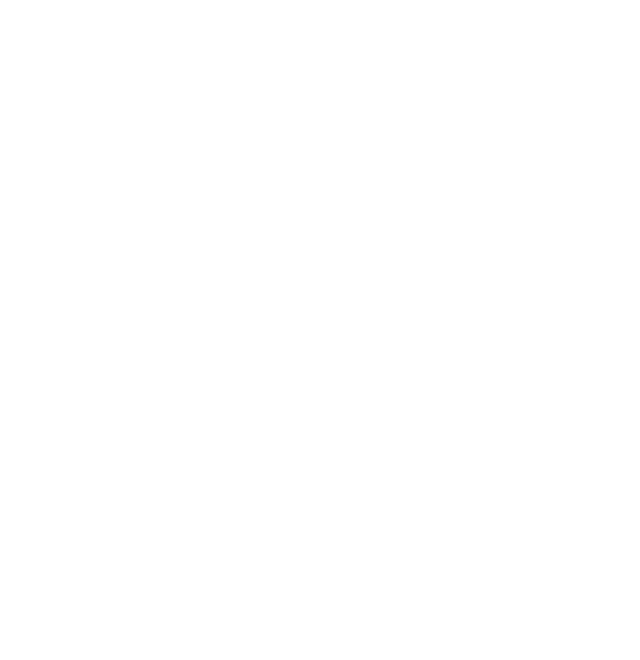
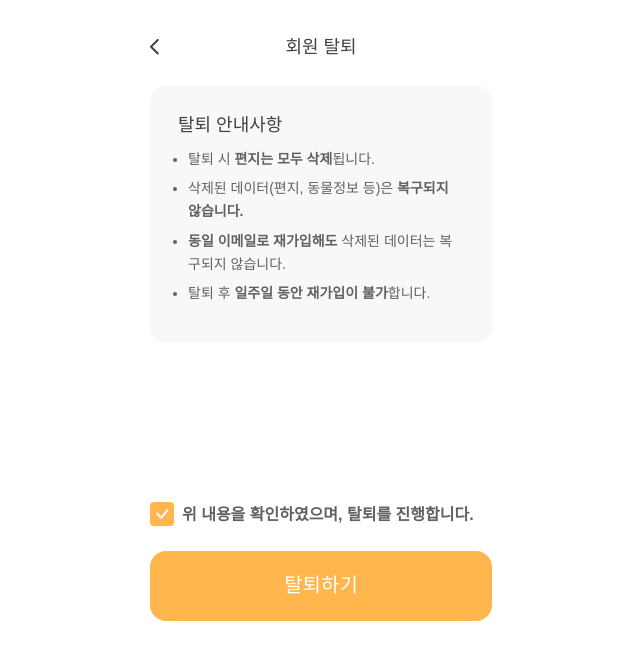
Before and after one commit to rainbow-letter/rainbow-letter-frontend, a React (Create React App) app: page /leave in a window 1280 px wide. Before the commit this address had no page. Shown: the top 660 px of the page, without its empty margins (319-959 px from the left). Built offline with nearby package versions, Linux system fonts and the light colour scheme.

Commit message:
feat: 회원탈퇴 페이지 구현

```diff
--- a/src/Router.jsx
+++ b/src/Router.jsx
@@ -8,6 +8,7 @@ import Layout from './components/Layout';
 import ProtectedLayout from './components/Layout/ProtectedLayout';
 import MyPage from './components/MyPage';
 import FAQs from './components/MyPage/FAQs';
+import AccountDeactivation from './components/MyPage/AccountDeactivation';
 
 function Router() {
   // TODO: 로그인 확인 로직 작성
@@ -24,6 +25,7 @@ function Router() {
             {/* NOTE: 사용자 권한(로그인)이 필요한 페이지 */}
             <Route path="/my-page" element={<MyPage />} />
             <Route path="/faqs" element={<FAQs />} />
+            <Route path="/leave" element={<AccountDeactivation />} />
           </Route>
         </Routes>
       </Layout>
--- /dev/null
+++ b/src/components/MyPage/AccountDeactivation.jsx
@@ -0,0 +1,50 @@
+import React from 'react';
+
+import check from '../../assets/check.svg';
+import {
+  USER_ACTIONS,
+  ACCOUNT_DEACTIVATION,
+  ACCOUNT_DEACTIVATION_GUIDELINES,
+} from './constants';
+
+function AccountDeactivation() {
+  return (
+    <div className="flex flex-col gap-[159px] py-5">
+      <section className="p-7 bg-gray-2 rounded-2xl">
+        <span className="text-solo-large">
+          {ACCOUNT_DEACTIVATION.GUIDELINES_TITLE}
+        </span>
+        <ul className="p-[10px] list-disc text-body-small text-gray-1 space-y-[6px]">
+          {ACCOUNT_DEACTIVATION_GUIDELINES.map((guideline) => (
+            <li key={guideline.ID}>{guideline.CONTENT}</li>
+          ))}
+        </ul>
+      </section>
+      <section className="flex flex-col gap-[22px]">
+        <button type="button" className="flex gap-2">
+          <div className="w-6 h-6 bg-orange-400 rounded">
+            <img src={check} alt="check" />
+          </div>
+          <div>
+            <span className="font-semibold text-body-medium text-gray-1">
+              {ACCOUNT_DEACTIVATION.CONFIRM_MESSAGE}
+            </span>
+          </div>
+        </button>
+        <button
+          className="w-full h-[70px] bg-orange-400 rounded-2xl"
+          type="submit"
+          onClick={() => {
+            // TODO: 회원탈퇴 요청 및 페이지 이동
+          }}
+        >
+          <span className="text-white text-heading-3">
+            {USER_ACTIONS.LEAVE}
+          </span>
+        </button>
+      </section>
+    </div>
+  );
+}
+
+export default AccountDeactivation;
--- a/src/components/MyPage/constants.js
+++ b/src/components/MyPage/constants.jsx
@@ -1,3 +1,5 @@
+import React from 'react';
+
 export const PAGE_TITLES = {
   MY_INFO: '내 정보',
   FAQ: '자주 묻는 질문',
@@ -49,3 +51,37 @@ export const FAQS = [
     ANSWER: '아래 이메일로 문의 주시면 도와드릴게요.\nswcteam41@gmail.com',
   },
 ];
+
+export const ACCOUNT_DEACTIVATION = {
+  GUIDELINES_TITLE: '탈퇴 안내사항',
+  CONFIRM_MESSAGE: '위 내용을 확인하였으며, 탈퇴를 진행합니다.',
+};
+
+export const ACCOUNT_DEACTIVATION_GUIDELINES = [
+  {
+    ID: 1,
+    CONTENT: ['탈퇴 시 ', <strong>편지는 모두 삭제</strong>, '됩니다.'],
+  },
+  {
+    ID: 2,
+    CONTENT: [
+      '삭제된 데이터(편지, 동물정보 등)은 ',
+      <strong>복구되지 않습니다.</strong>,
+    ],
+  },
+  {
+    ID: 3,
+    CONTENT: [
+      <strong>동일 이메일로 재가입해도</strong>,
+      ' 삭제된 데이터는 복구되지 않습니다.',
+    ],
+  },
+  {
+    ID: 4,
+    CONTENT: [
+      '탈퇴 후 ',
+      <strong>일주일 동안 재가입이 불가</strong>,
+      '합니다.',
+    ],
+  },
+];
--- a/src/components/MyPage/index.jsx
+++ b/src/components/MyPage/index.jsx
@@ -137,7 +137,7 @@ function MyPage() {
             <img src={chevronRight} alt="chevronRight" />
           </div>
         </Link>
-        <Link to="/" className="flex justify-between items-center">
+        <Link to="/leave" className="flex justify-between items-center">
           <div className="p-[10px] text-solo-large">{USER_ACTIONS.LEAVE}</div>
           <div>
             <img src={chevronRight} alt="chevronRight" />
--- a/src/components/Navbar/constants.js
+++ b/src/components/Navbar/constants.js
@@ -4,6 +4,9 @@ const navConfig = {
   },
   '/faqs': {
     title: '자주 묻는 질문',
+  },
+  '/leave': {
+    title: '회원 탈퇴',
   },
   '/write-letter': {
     title: '편지쓰기',
```
Also changed, not shown: src/assets/check.svg (added).
